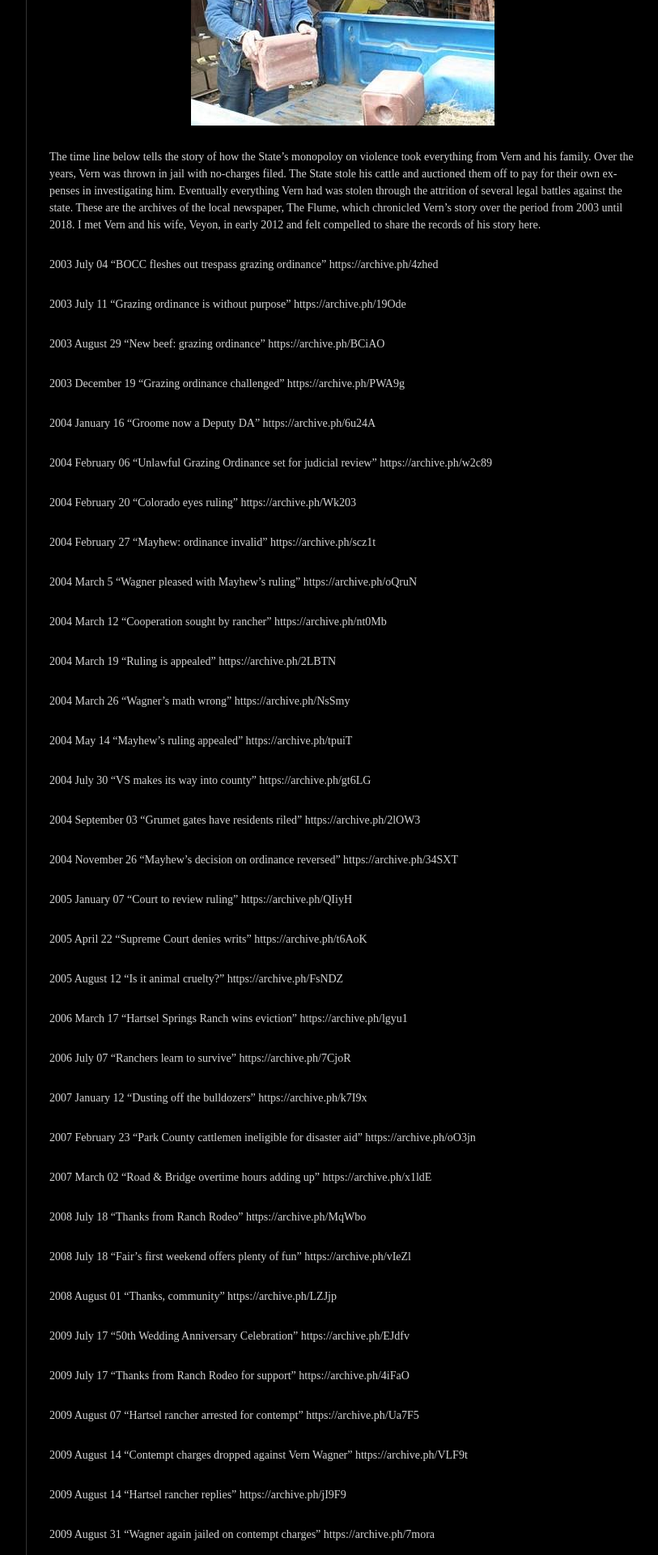
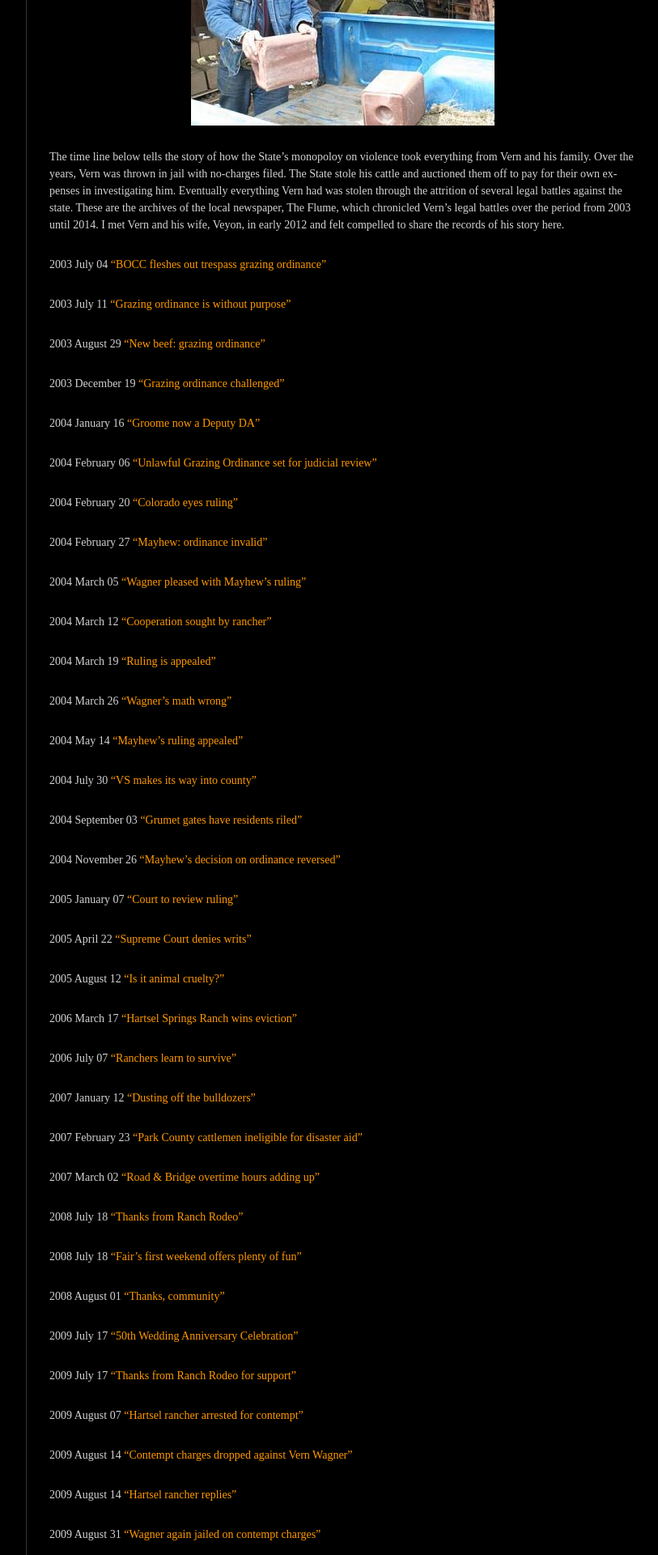
Before and after one commit to econoalchemist/econoalchemist.github.io, a Jekyll site: the page built from _posts/2022-07-17-A-Cattle-Ranchers-Story.md, in a window 1280 px wide. Shown: the part 568-2488 px from the top of the page at 81% size, without its empty margins (349-1162 px from the left). Built offline with Jekyll 4.4.1, drawn with Linux system fonts in a browser that asks for light colours; nearby versions of some CDN libraries; some web fonts are replaced; our own code applies the rules of GitHub Pages for plain Markdown files; some of the changed text lies outside the part shown.

Commit message:
Update 2022-07-17-A-Cattle-Ranchers-Story.md

```diff
--- a/_posts/2022-07-17-A-Cattle-Ranchers-Story.md
+++ b/_posts/2022-07-17-A-Cattle-Ranchers-Story.md
@@ -4,504 +4,379 @@ Below you will find the chronological archives of a Colorado cattle rancher name
 <img src="/assets/vernwagner.jpg">
 </p>
 
-The time line below tells the story of how the State's monopoloy on violence took everything from Vern and his family. Over the years, Vern was thrown in jail with no-charges filed. The State stole his cattle and auctioned them off to pay for their own expenses in investigating him. Eventually everything Vern had was stolen through the attrition of several legal battles against the state. These are the archives of the local newspaper, The Flume, which chronicled Vern's story over the period from 2003 until 2018. I met Vern and his wife, Veyon, in early 2012 and felt compelled to share the records of his story here.
+The time line below tells the story of how the State's monopoloy on violence took everything from Vern and his family. Over the years, Vern was thrown in jail with no-charges filed. The State stole his cattle and auctioned them off to pay for their own expenses in investigating him. Eventually everything Vern had was stolen through the attrition of several legal battles against the state. These are the archives of the local newspaper, The Flume, which chronicled Vern's legal battles over the period from 2003 until 2014. I met Vern and his wife, Veyon, in early 2012 and felt compelled to share the records of his story here.
 
 2003 July 04
-"BOCC fleshes out trespass grazing ordinance"
-https://archive.ph/4zhed
+["BOCC fleshes out trespass grazing ordinance"](https://archive.ph/4zhed)
 
 2003 July 11
-"Grazing ordinance is without purpose"
-https://archive.ph/19Ode
+["Grazing ordinance is without purpose"](https://archive.ph/19Ode)
 
 2003 August 29
-"New beef: grazing ordinance"
-https://archive.ph/BCiAO
+["New beef: grazing ordinance"](https://archive.ph/BCiAO)
 
 2003 December 19
-"Grazing ordinance challenged"
-https://archive.ph/PWA9g
+["Grazing ordinance challenged"](https://archive.ph/PWA9g)
 
 2004 January 16
-"Groome now a Deputy DA"
-https://archive.ph/6u24A
+["Groome now a Deputy DA"](https://archive.ph/6u24A)
 
 2004 February 06
-"Unlawful Grazing Ordinance set for judicial review"
-https://archive.ph/w2c89
+["Unlawful Grazing Ordinance set for judicial review"](https://archive.ph/w2c89)
 
 2004 February 20
-"Colorado eyes ruling"
-https://archive.ph/Wk203
+["Colorado eyes ruling"](https://archive.ph/Wk203)
 
 2004 February 27
-"Mayhew: ordinance invalid"
-https://archive.ph/scz1t
+["Mayhew: ordinance invalid"](https://archive.ph/scz1t)
 
-2004 March 5
-"Wagner pleased with Mayhew's ruling"
-https://archive.ph/oQruN
+2004 March 05
+["Wagner pleased with Mayhew's ruling"](https://archive.ph/oQruN)
 
 2004 March 12
-"Cooperation sought by rancher"
-https://archive.ph/nt0Mb
+["Cooperation sought by rancher"](https://archive.ph/nt0Mb)
 
 2004 March 19
-"Ruling is appealed"
-https://archive.ph/2LBTN
+["Ruling is appealed"](https://archive.ph/2LBTN)
 
 2004 March 26
-"Wagner's math wrong"
-https://archive.ph/NsSmy
+["Wagner's math wrong"](https://archive.ph/NsSmy)
 
 2004 May 14
-"Mayhew's ruling appealed"
-https://archive.ph/tpuiT
+["Mayhew's ruling appealed"](https://archive.ph/tpuiT)
 
 2004 July 30
-"VS makes its way into county"
-https://archive.ph/gt6LG
+["VS makes its way into county"](https://archive.ph/gt6LG)
 
 2004 September 03
-"Grumet gates have residents riled"
-https://archive.ph/2lOW3
+["Grumet gates have residents riled"](https://archive.ph/2lOW3)
 
 2004 November 26
-"Mayhew's decision on ordinance reversed"
-https://archive.ph/34SXT
+["Mayhew's decision on ordinance reversed"](https://archive.ph/34SXT)
 
 2005 January 07
-"Court to review ruling"
-https://archive.ph/QIiyH
+["Court to review ruling"](https://archive.ph/QIiyH)
 
 2005 April 22
-"Supreme Court denies writs"
-https://archive.ph/t6AoK
+["Supreme Court denies writs"](https://archive.ph/t6AoK)
 
 2005 August 12
-"Is it animal cruelty?"
-https://archive.ph/FsNDZ
+["Is it animal cruelty?"](https://archive.ph/FsNDZ)
 
 2006 March 17
-"Hartsel Springs Ranch wins eviction"
-https://archive.ph/lgyu1
+["Hartsel Springs Ranch wins eviction"](https://archive.ph/lgyu1)
 
 2006 July 07
-"Ranchers learn to survive"
-https://archive.ph/7CjoR
+["Ranchers learn to survive"](https://archive.ph/7CjoR)
 
 2007 January 12
-"Dusting off the bulldozers"
-https://archive.ph/k7I9x
+["Dusting off the bulldozers"](https://archive.ph/k7I9x)
 
 2007 February 23
-"Park County cattlemen ineligible for disaster aid"
-https://archive.ph/oO3jn
+["Park County cattlemen ineligible for disaster aid"](https://archive.ph/oO3jn)
 
 2007 March 02
-"Road & Bridge overtime hours adding up"
-https://archive.ph/x1ldE
+["Road & Bridge overtime hours adding up"](https://archive.ph/x1ldE)
 
 2008 July 18
-"Thanks from Ranch Rodeo"
-https://archive.ph/MqWbo
+["Thanks from Ranch Rodeo"](https://archive.ph/MqWbo)
 
 2008 July 18
-"Fair's first weekend offers plenty of fun"
-https://archive.ph/vIeZl
+["Fair's first weekend offers plenty of fun"](https://archive.ph/vIeZl)
 
 2008 August 01
-"Thanks, community"
-https://archive.ph/LZJjp
+["Thanks, community"](https://archive.ph/LZJjp)
 
 2009 July 17
-"50th Wedding Anniversary Celebration"
-https://archive.ph/EJdfv
+["50th Wedding Anniversary Celebration"](https://archive.ph/EJdfv)
 
 2009 July 17
-"Thanks from Ranch Rodeo for support"
-https://archive.ph/4iFaO
+["Thanks from Ranch Rodeo for support"](https://archive.ph/4iFaO)
 
 2009 August 07
-"Hartsel rancher arrested for contempt"
-https://archive.ph/Ua7F5
+["Hartsel rancher arrested for contempt"](https://archive.ph/Ua7F5)
 
 2009 August 14
-"Contempt charges dropped against Vern Wagner"
-https://archive.ph/VLF9t
+["Contempt charges dropped against Vern Wagner"](https://archive.ph/VLF9t)
 
 2009 August 14
-"Hartsel rancher replies"
-https://archive.ph/jI9F9
+["Hartsel rancher replies"](https://archive.ph/jI9F9)
 
 2009 August 31
-"Wagner again jailed on contempt charges"
-https://archive.ph/7mora
+["Wagner again jailed on contempt charges"](https://archive.ph/7mora)
 
 2010 April 03
-"Hartsel-area rancher being investigated for animal neglect"
-https://archive.ph/ct3xu
+["Hartsel-area rancher being investigated for animal neglect"](https://archive.ph/ct3xu)
 
 2010 April 27
-"Dead cow total up to 100, says Sheriff's Office"
-https://archive.ph/GlyVO
+["Dead cow total up to 100, says Sheriff's Office"](https://archive.ph/GlyVO)
 
 2010 May 07
-"County cattle grazing"
-https://archive.ph/pUaSS
+["County cattle grazing"](https://archive.ph/pUaSS)
 
 2010 May 12
-"Temporary restraining order granted against Vern Wagner"
-https://archive.ph/Ob5tm
+["Temporary restraining order granted against Vern Wagner"](https://archive.ph/Ob5tm)
 
 2010 May 14
-"Temporary restraining order granted against Vern Wagner"
-https://archive.ph/oovNh
+["Temporary restraining order granted against Vern Wagner"](https://archive.ph/oovNh)
 
 2010 May 14
-"Vern Wagner's cattle being seized on May 14"
-https://archive.ph/Yic2Q
+["Vern Wagner's cattle being seized on May 14"](https://archive.ph/Yic2Q)
 
 2010 May 14
-"Judge denies motion to stay seizure of Vern Wagner cattle"
-https://archive.ph/Dr3cm
+["Judge denies motion to stay seizure of Vern Wagner cattle"](https://archive.ph/Dr3cm)
 
 2010 May 14
-"Doubts on accusations versus rancher"
-https://archive.ph/2fsan
+["Doubts on accusations versus rancher"](https://archive.ph/2fsan)
 
 2010 May 20
-"Court to determine if Wagner is fit owner"
-https://archive.ph/Gv9Ko
+["Court to determine if Wagner is fit owner"](https://archive.ph/Gv9Ko)
 
 2010 May 21
-"Wagner will keep most cows"
-https://archive.ph/xnKka
+["Wagner will keep most cows"](https://archive.ph/xnKka)
 
 2010 May 21
-"Wake-up call"
-https://archive.ph/6ZrkU
+["Wake-up call"](https://archive.ph/6ZrkU)
 
 2010 May 25
-"Wagner will keep most cows, at least for now"
-https://archive.ph/hxsR5
+["Wagner will keep most cows, at least for now"](https://archive.ph/hxsR5)
 
 2010 May 28
-"What pictures say"
-https://archive.ph/wnzB6
+["What pictures say"](https://archive.ph/wnzB6)
 
 2010 June 18
-"Questions linger in Wagner case"
-https://archive.ph/P7S3y
+["Questions linger in Wagner case"](https://archive.ph/P7S3y)
 
 2010 June 25
-"Cattle owners say they'll withdraw from Wagner's ranch"
-https://archive.ph/XfVjP
+["Cattle owners say they'll withdraw from Wagner's ranch"](https://archive.ph/XfVjP)
 
 2010 October 08
-"Hartsel-area rancher Vern Wagner's 2009 contempt order reversed"
-https://archive.ph/RaTB6
+["Hartsel-area rancher Vern Wagner's 2009 contempt order reversed"](https://archive.ph/RaTB6)
 
 2010 October 22
-"Not for Judge Groome"
-https://archive.ph/i9s0x
+["Not for Judge Groome"](https://archive.ph/i9s0x)
 
 2010 October 29
-"Wagner advised of rights in contempt charge"
-https://archive.ph/0XWzn
+["Wagner advised of rights in contempt charge"](https://archive.ph/0XWzn)
 
 2010 December 02
-"Agreement reached before Nov. 23 Wagner contempt hearing"
-https://archive.ph/EKYIB
+["Agreement reached before Nov. 23 Wagner contempt hearing"](https://archive.ph/EKYIB)
 
 2010 December 02
-"Thanks from Wagners"
-https://archive.ph/lLZoU
+["Thanks from Wagners"](https://archive.ph/lLZoU)
 
 2011 January 06
-"The Flume's 2010 year in review"
-https://archive.ph/nlbqH
+["The Flume's 2010 year in review"](https://archive.ph/nlbqH)
 
 2011 January 13
-"Hartsel-area rancher files Chapter 12 bankruptcy for company"
-https://archive.ph/6okJ3
+["Hartsel-area rancher files Chapter 12 bankruptcy for company"](https://archive.ph/6okJ3)
 
 2011 January 21
-"Disagrees with judge"
-https://archive.ph/7jVSm
+["Disagrees with judge"](https://archive.ph/7jVSm)
 
 2011 February 18
-"Thanks, Vern Wagner"
-https://archive.ph/g7iDF
+["Thanks, Vern Wagner"](https://archive.ph/g7iDF)
 
 2011 July 22
-"Hartsel rancher Vern Wagner charged with animal cruelty"
-https://archive.ph/avp6O
+["Hartsel rancher Vern Wagner charged with animal cruelty"](https://archive.ph/avp6O)
 
 2011 August 05
-"About Vern Wagner"
-https://archive.ph/dnRsS
+["About Vern Wagner"](https://archive.ph/dnRsS)
 
 2011 September 02
-"Vern Wagner's criminal cases on hold until outcome of civil case"
-https://archive.ph/My2Hl
+["Vern Wagner's criminal cases on hold until outcome of civil case"](https://archive.ph/My2Hl)
 
 2011 September 09
-"Wagner sued by Thousand Peaks Ranch Association"
-https://archive.ph/xlDjd
+["Wagner sued by Thousand Peaks Ranch Association"](https://archive.ph/xlDjd)
 
 2011 December 02
-"Vern Wagner trial to begin on Dec. 5"
-https://archive.ph/XdMy3
+["Vern Wagner trial to begin on Dec. 5"](https://archive.ph/XdMy3)
 
 2011 December 05
-"Wagner trial on cattle management under way"
-https://archive.ph/KVZVk
+["Wagner trial on cattle management under way"](https://archive.ph/KVZVk)
 
 2011 December 06
-"Wagner trial continues"
-https://archive.ph/wAhrD
+["Wagner trial continues"](https://archive.ph/wAhrD)
 
 2011 December 07
-"Day three of Wagner trial concludes"
-https://archive.ph/lGGZC
+["Day three of Wagner trial concludes"](https://archive.ph/lGGZC)
 
 2011 December 09
-"Decision on Wagner trial to come next week"
-https://archive.ph/NExyw
+["Decision on Wagner trial to come next week"](https://archive.ph/NExyw)
 
 2011 December 09
-"Wagner takes the stand in day four of trial"
-https://archive.ph/zCX4q
+["Wagner takes the stand in day four of trial"](https://archive.ph/zCX4q)
 
 2011 December 12
-"Wagner's fate to be decided by Dec. 14"
-https://archive.ph/STB45
+["Wagner's fate to be decided by Dec. 14"](https://archive.ph/STB45)
 
 2011 December 15
-"Wagner’s fate to be decided this week"
-https://archive.ph/6Vw62
+["Wagner’s fate to be decided this week"](https://archive.ph/6Vw62)
 
 2011 December 15
-"Wagner banned from owning, managing cattle in Park County"
-https://archive.ph/YJNcv
+["Wagner banned from owning, managing cattle in Park County"](https://archive.ph/YJNcv)
 
 2011 December 23
-"Wagner barred from owning cattle in Park County"
-https://archive.ph/XCbkn
+["Wagner barred from owning cattle in Park County"](https://archive.ph/XCbkn)
 
 2011 December 23
-"Proud to know Vern Wagner"
-https://archive.ph/glBee
+["Proud to know Vern Wagner"](https://archive.ph/glBee)
 
 2012 January 06
-"The Flume’s 2011 year in review"
-https://archive.ph/I4Pox
+["The Flume’s 2011 year in review"](https://archive.ph/I4Pox)
 
 2012 January 06
-"LETTER: Supports Wagner"
-https://archive.ph/qpBML
+["LETTER: Supports Wagner"](https://archive.ph/qpBML)
 
 2012 January 13
-"Vern Wagner set for April 30 misdemeanor trial"
-https://archive.ph/zezi6
+["Vern Wagner set for April 30 misdemeanor trial"](https://archive.ph/zezi6)
 
 2012 January 21
-"LETTER: Supporting Wagners"
-https://archive.ph/ErbgR
+["LETTER: Supporting Wagners"](https://archive.ph/ErbgR)
 
 2012 January 27
-"Vern Wagner seeks change of venue"
-https://archive.ph/N41AY
+["Vern Wagner seeks change of venue"](https://archive.ph/N41AY)
 
 2012 February 03
-"Charges expanded in rancher’s 2010 animal cruelty case"
-https://archive.ph/tFnwL
+["Charges expanded in rancher’s 2010 animal cruelty case"](https://archive.ph/tFnwL)
 
 2012 February 04
-"LETTER: View on Vern Wagner"
-https://archive.ph/uOnAj
+["LETTER: View on Vern Wagner"](https://archive.ph/uOnAj)
 
 2012 February 17
-"LETTER: Support for Wagner"
-https://archive.ph/I4NEI
+["LETTER: Support for Wagner"](https://archive.ph/I4NEI)
 
 2012 February 17
-"Change of venue denied in Wagner case"
-https://archive.ph/f2a4a
+["Change of venue denied in Wagner case"](https://archive.ph/f2a4a)
 
 2012 March 30
-"Wagner trial to begin April 2"
-https://archive.ph/ZjPpY
+["Wagner trial to begin April 2"](https://archive.ph/ZjPpY)
 
 2012 April 06
-"Wagner trial under way"
-https://archive.ph/WZjgq
+["Wagner trial under way"](https://archive.ph/WZjgq)
 
 2012 April 12
-"Wagner decision expected"
-https://archive.ph/dJqnI
+["Wagner decision expected"](https://archive.ph/dJqnI)
 
 2012 April 27
-"Court finds for cattle lessors in Wagner civil trial"
-https://archive.ph/UsqPc
+["Court finds for cattle lessors in Wagner civil trial"](https://archive.ph/UsqPc)
 
 2012 June 01
-"Republicans debate in Bailey"
-https://archive.ph/z75ah
+["Republicans debate in Bailey"](https://archive.ph/z75ah)
 
 2012 August 27
-"LETTER: About Vern Wagner"
-https://archive.ph/FntuS
+["LETTER: About Vern Wagner"](https://archive.ph/FntuS)
 
 2012 September 21
-"LETTER: On Wagner’s cattle"
-https://archive.ph/Yjhqe
+["LETTER: On Wagner’s cattle"](https://archive.ph/Yjhqe)
 
 2012 October 11
-"Vern Wagner losing home, ranch to foreclosure"
-https://archive.ph/fGXHb
+["Vern Wagner losing home, ranch to foreclosure"](https://archive.ph/fGXHb)
 
 2012 October 18
-"Vern Wagner views"
-https://archive.ph/sZ1ab
+["Vern Wagner views"](https://archive.ph/sZ1ab)
 
 2012 October 18
-"More from Wagners"
-https://archive.ph/jzW2Z
+["More from Wagners"](https://archive.ph/jzW2Z)
 
 2012 November 30
-"Missing Georgia girl found in South Park"
-https://archive.ph/P1x0H
+["Missing Georgia girl found in South Park"](https://archive.ph/P1x0H)
 
 2013 January 04
-"LETTER: Supporting Vern Wagner"
-https://archive.ph/LUpai
+["LETTER: Supporting Vern Wagner"](https://archive.ph/LUpai)
 
 2013 January 04
-"The Flume’s 2012 year in review"
-https://archive.ph/Erc0G
+["The Flume’s 2012 year in review"](https://archive.ph/Erc0G)
 
 2013 January 18
-"Vern Wagner animal-cruelty trial set to begin"
-https://archive.ph/pXkxo
+["Vern Wagner animal-cruelty trial set to begin"](https://archive.ph/pXkxo)
 
 2013 January 22
-"Wagner animal cruelty trial begins in Fairplay"
-https://archive.ph/unTxR
+["Wagner animal cruelty trial begins in Fairplay"](https://archive.ph/unTxR)
 
 2013 January 23
-"Prosecution cites industry standards in Wagner trial"
-https://archive.ph/tcKJx
+["Prosecution cites industry standards in Wagner trial"](https://archive.ph/tcKJx)
 
 2013 January 24
-"Rancher Vern Wagner previously investigated, says Animal Control"
-https://archive.ph/gxgqc
+["Rancher Vern Wagner previously investigated, says Animal Control"](https://archive.ph/gxgqc)
 
 2013 January 25
-"Prosecution to wrap up its case on Monday in Vern Wagner trial"
-https://archive.ph/OYRgb
+["Prosecution to wrap up its case on Monday in Vern Wagner trial"](https://archive.ph/OYRgb)
 
 2013 January 25
-"LETTER: For Vern Wagner"
-https://archive.ph/DRP86
+["LETTER: For Vern Wagner"](https://archive.ph/DRP86)
 
 2013 January 28
-"Prosecution rests in Vern Wagner misdemeanor criminal trial"
-https://archive.ph/ITt0B
+["Prosecution rests in Vern Wagner misdemeanor criminal trial"](https://archive.ph/ITt0B)
 
 2013 January 30
-"Vern Wagner’s financial history can’t be presented to jurors, judge rules"
-https://archive.ph/UzQfr
+["Vern Wagner’s financial history can’t be presented to jurors, judge rules"](https://archive.ph/UzQfr)
 
 2013 January 30
-"McKinley in Vern Wagner trial: Cattle loss common during spring storms"
-https://archive.ph/fq4tj
+["McKinley in Vern Wagner trial: Cattle loss common during spring storms"](https://archive.ph/fq4tj)
 
 2013 January 31
-"Jury deliberations could come Friday in Vern Wagner criminal trial"
-https://archive.ph/01O3q
+["Jury deliberations could come Friday in Vern Wagner criminal trial"](https://archive.ph/01O3q)
 
 2013 February 01
-"Vern Wagner trial continues in Fairplay"
-https://archive.ph/oST3B
+["Vern Wagner trial continues in Fairplay"](https://archive.ph/oST3B)
 
 2013 February 01
-"Jury finds Wagner guilty on one of four counts"
-https://archive.ph/Qa4rT
+["Jury finds Wagner guilty on one of four counts"](https://archive.ph/Qa4rT)
 
 2013 February 01
-"Wagner found guilty on one of four counts of animal cruelty"
-https://archive.ph/Et07l
+["Wagner found guilty on one of four counts of animal cruelty"](https://archive.ph/Et07l)
 
 2013 February 01
-"LETTER: Supporting Vern Wagner"
-https://archive.ph/MOAnm
+["LETTER: Supporting Vern Wagner"](https://archive.ph/MOAnm)
 
 2013 February 08
-"Vern Wagner found guilty on one of four counts of misdemeanor animal cruelty"
-https://archive.ph/KPYGv
+["Vern Wagner found guilty on one of four counts of misdemeanor animal cruelty"](https://archive.ph/KPYGv)
 
 2013 February 22
-"Parked in the Past - Samuel Hartsel, 1860s pioneer rancher"
-https://archive.ph/rlAcK
+["Parked in the Past - Samuel Hartsel, 1860s pioneer rancher"](https://archive.ph/rlAcK)
 
 2013 March 08
-"LETTER: Vern Wagner on litigation results"
-https://archive.ph/97oDa
+["LETTER: Vern Wagner on litigation results"](https://archive.ph/97oDa)
 
 2013 March 08
-"LETTER: Veyon Wagner adds more from Wagners"
-https://archive.ph/FvBKE
+["LETTER: Veyon Wagner adds more from Wagners"](https://archive.ph/FvBKE)
 
 2013 March 15
-"Watching courtroom testimony just part of captain’s job"
-https://archive.ph/XM9qD
+["Watching courtroom testimony just part of captain’s job"](https://archive.ph/XM9qD)
 
 2013 March 22
-"More on Vern Wagner"
-https://archive.ph/E2YXq
+["More on Vern Wagner"](https://archive.ph/E2YXq)
 
 2013 March 24
-"LETTER: Vern Wagner thanks"
-https://archive.ph/8yelc
+["LETTER: Vern Wagner thanks"](https://archive.ph/8yelc)
 
 2014 January 03
-"The Flume’s 2013 year in review"
-https://archive.ph/PBK3X
+["The Flume’s 2013 year in review"](https://archive.ph/PBK3X)
 
 2014 March 29
-"Vern Wagner sentenced to community service in criminal case"
-https://archive.ph/kSvhy
+["Vern Wagner sentenced to community service in criminal case"](https://archive.ph/kSvhy)
 
 2014 June 06
-"Hartsel-area rancher Vern Wagner animal cruelty charges overturned"
-https://archive.ph/AH5DV
+["Hartsel-area rancher Vern Wagner animal cruelty charges overturned"](https://archive.ph/AH5DV)
 
 2014 June 13
-"LETTER:Justice finally served"
-https://archive.ph/HZkxm
+["LETTER:Justice finally served"](https://archive.ph/HZkxm)
 
 2014 June 20
-"LETTER: Woodbury and Wagner"
-https://archive.ph/fH14z
+["LETTER: Woodbury and Wagner"](https://archive.ph/fH14z)
 
 2014 July 11
-"LETTER: Relief about Wagner"
-https://archive.ph/0k4vq
+["LETTER: Relief about Wagner"](https://archive.ph/0k4vq)
 
 2014 July 25
-"LETTER: Park County Fair Board The other side of the story"
-https://archive.ph/Mb5A5
+["LETTER: Park County Fair Board The other side of the story"](https://archive.ph/Mb5A5)
 
 2014 August 1
-"LETTER: Wagner and Meyers parties strongly disagree with eachother"
-https://archive.ph/WT0Q8
+["LETTER: Wagner and Meyers parties strongly disagree with eachother"](https://archive.ph/WT0Q8)
 
 2014 August 15
-"LETTER: To clarify"
-https://archive.ph/oa6R2
+["LETTER: To clarify"](https://archive.ph/oa6R2)
 
 2018 May 31
-"South Park Symposium returns"
-https://archive.ph/oAcI4
+["South Park Symposium returns"](https://archive.ph/oAcI4)
```
